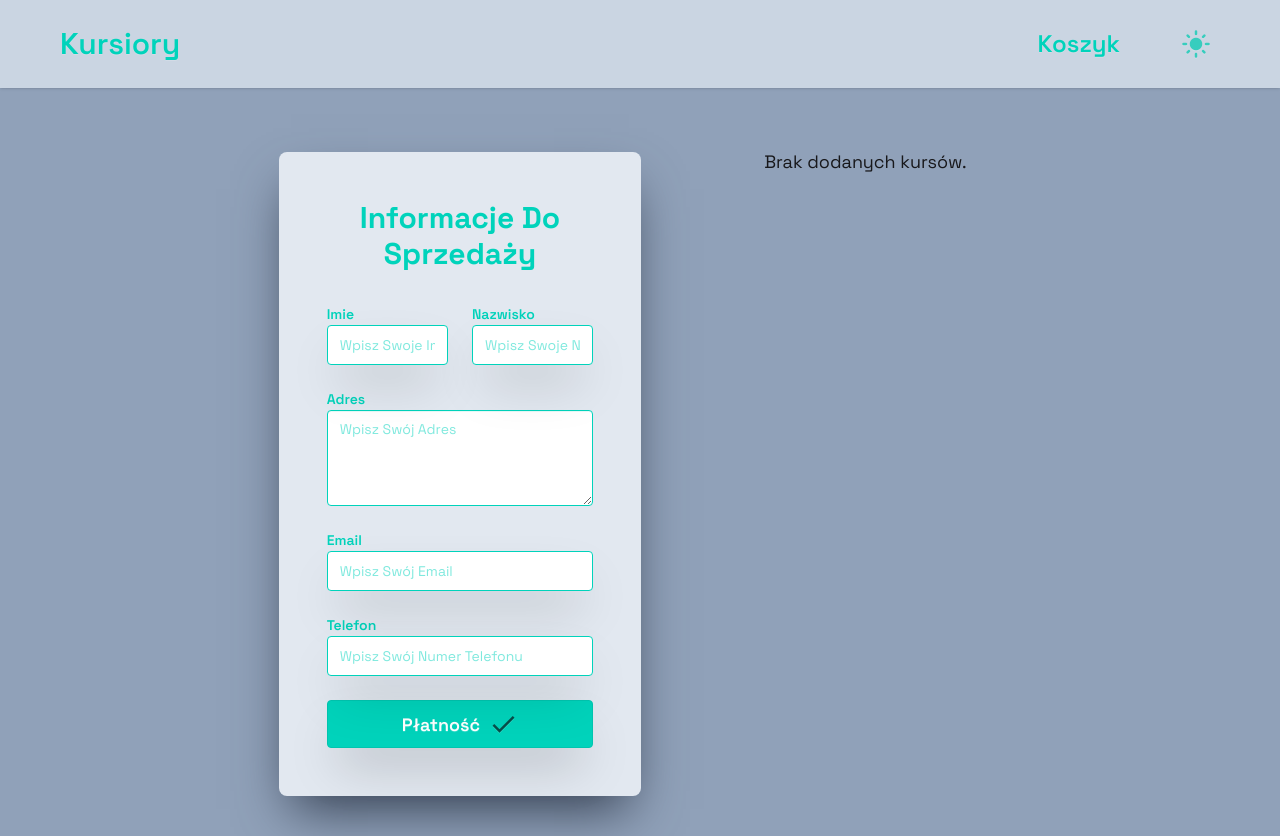
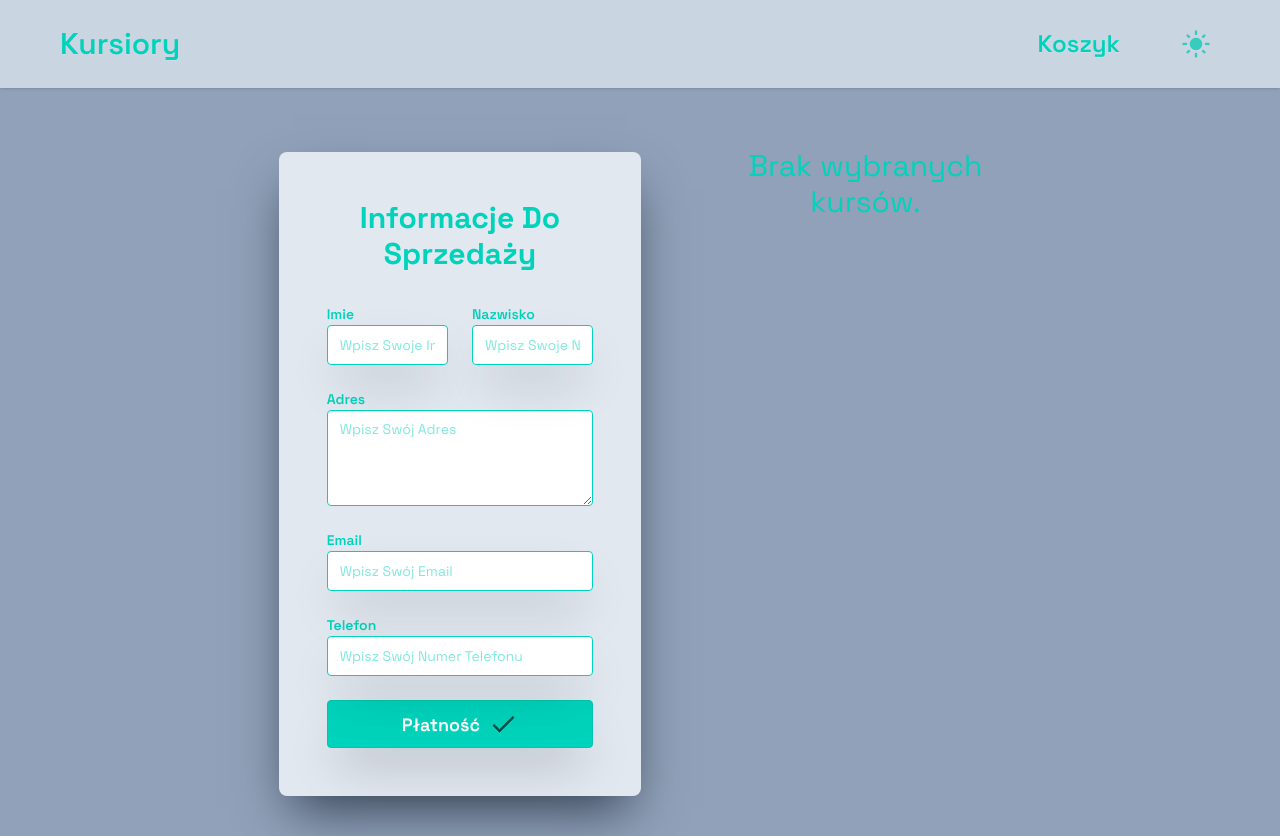
Before and after one commit to Keryyyl/SklepZaliczenie, a React (Vite) app: page /koszyk in a window 1280 px wide. Built offline with nearby package versions, Linux system fonts and the light colour scheme.

Commit message:
Changes text

```diff
--- a/src/pages/Koszyk.jsx
+++ b/src/pages/Koszyk.jsx
@@ -30,7 +30,7 @@ function Koszyk() {
         {/* Right Side: Cart Items aligned to the top of MailForm */}
         <div className="flex flex-col space-y-6 mt-5 overflow-y-auto max-h-[620px] w-80 self-start scrollhid rounded-2xl">
           {cart.length === 0 ? (
-            <p className="text-lg text-center">Brak dodanych kursów.</p>
+            <p className="text-3xl text-center text-accent">Brak wybranych kursów.</p>
           ) : (
             cart.map((item, index) => (
               <div
```
